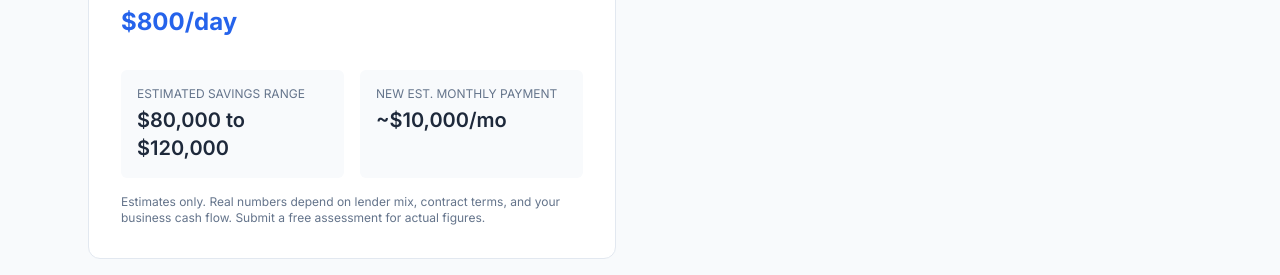
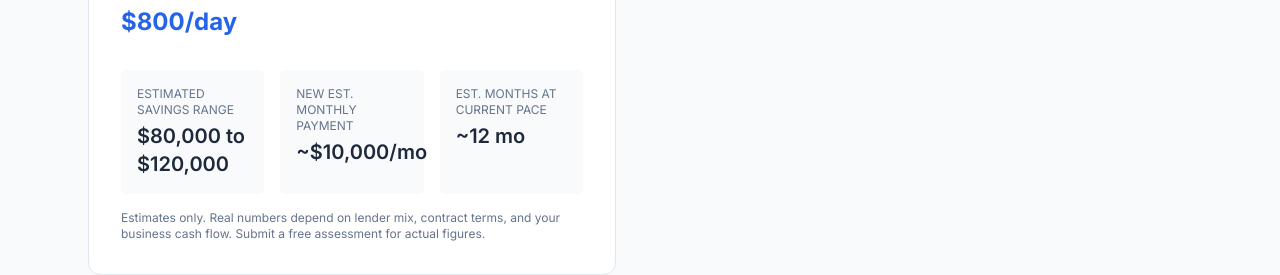
Before and after one commit to barcoastal/Terrodebt.com, a Next.js app: page /calculator in a window 1280 px wide. Shown: the part 452-727 px from the top of the page. Built offline with nearby package versions, Linux system fonts and the light colour scheme; no server answers.

Commit message:
perf: code-side cleanup - calculator monthsRemaining display, dead-code scan

```diff
--- a/components/site/SavingsCalculator.tsx
+++ b/components/site/SavingsCalculator.tsx
@@ -6,10 +6,11 @@ export function SavingsCalculator() {
   const [dailyPayment, setDailyPayment] = useState(800);
 
   const result = useMemo(() => {
+    const monthsRemaining = Math.max(1, Math.ceil(debt / Math.max(1, dailyPayment * 21)));
     const settlementSavingsLow = Math.round(debt * 0.4);
     const settlementSavingsHigh = Math.round(debt * 0.6);
     const newMonthly = Math.round((debt - settlementSavingsLow) / 12);
-    return { settlementSavingsLow, settlementSavingsHigh, newMonthly };
+    return { monthsRemaining, settlementSavingsLow, settlementSavingsHigh, newMonthly };
   }, [debt, dailyPayment]);
 
   return (
@@ -22,7 +23,7 @@ export function SavingsCalculator() {
       <input type="range" min={100} max={5000} step={50} value={dailyPayment} onChange={(e) => setDailyPayment(Number(e.target.value))} className="w-full mt-2" />
       <div className="text-2xl font-bold text-electric">${dailyPayment.toLocaleString()}/day</div>
 
-      <div className="mt-8 grid grid-cols-2 gap-4">
+      <div className="mt-8 grid grid-cols-1 sm:grid-cols-3 gap-4">
         <div className="bg-offwhite p-4 rounded-md">
           <div className="text-xs text-muted uppercase">Estimated savings range</div>
           <div className="text-xl font-semibold mt-1 text-slate">${result.settlementSavingsLow.toLocaleString()} to ${result.settlementSavingsHigh.toLocaleString()}</div>
@@ -31,6 +32,10 @@ export function SavingsCalculator() {
           <div className="text-xs text-muted uppercase">New est. monthly payment</div>
           <div className="text-xl font-semibold mt-1 text-slate">~${result.newMonthly.toLocaleString()}/mo</div>
         </div>
+        <div className="bg-offwhite p-4 rounded-md">
+          <div className="text-xs text-muted uppercase">Est. months at current pace</div>
+          <div className="text-xl font-semibold mt-1 text-slate">~{result.monthsRemaining} mo</div>
+        </div>
       </div>
       <p className="mt-4 text-xs text-muted">Estimates only. Real numbers depend on lender mix, contract terms, and your business cash flow. Submit a free assessment for actual figures.</p>
     </div>
```
